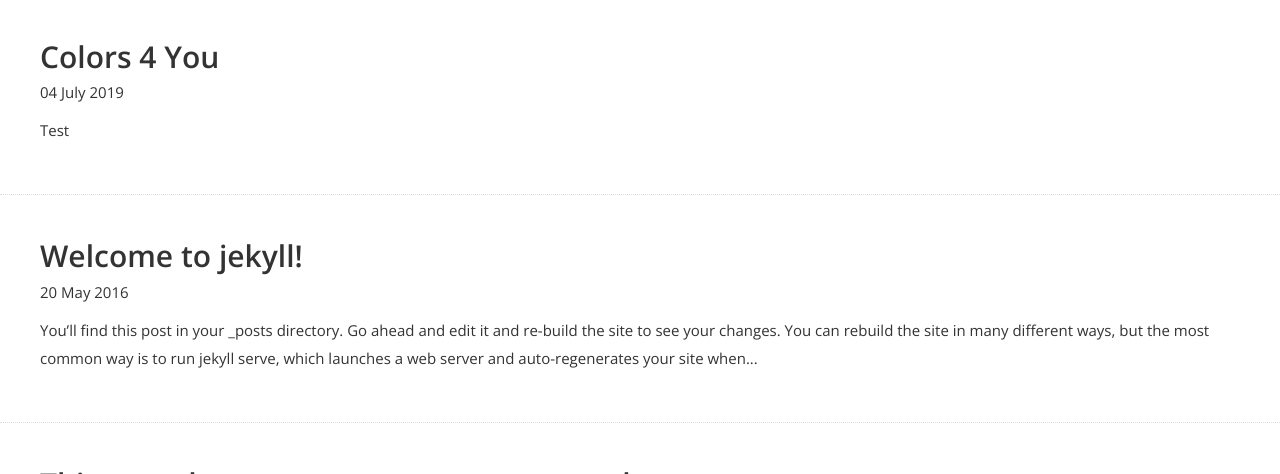
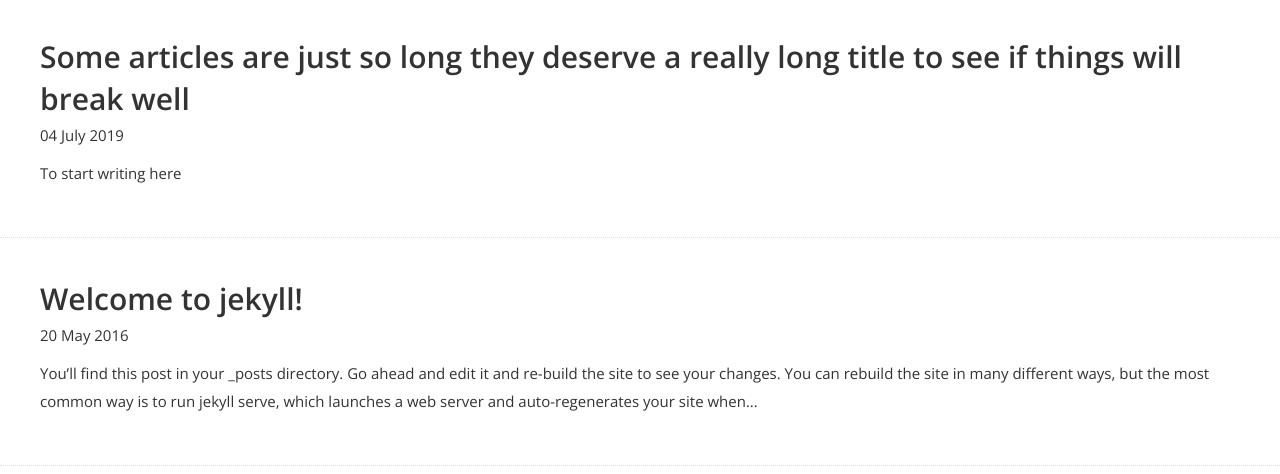
Before and after one commit to KennethChewx/kennethchewx.github.io, a Jekyll site: the page built from blog.html, in a window 1280 px wide and 900 px high, cut to the strip 426-900 px from the top of the window. Built offline with Jekyll 4.4.1, drawn with Linux system fonts in a browser that asks for light colours; nearby versions of some CDN libraries; some web fonts are replaced.

Commit message:
Template format

```diff
--- a/_posts/2019-07-04-Colors-4-You.md
+++ b/_posts/2019-07-04-Colors-4-You.md
@@ -1 +1,6 @@
-Test
+---
+layout: post
+title: "Some articles are just so long they deserve a really long title to see if things will break well"
+---
+
+To start writing here
```
